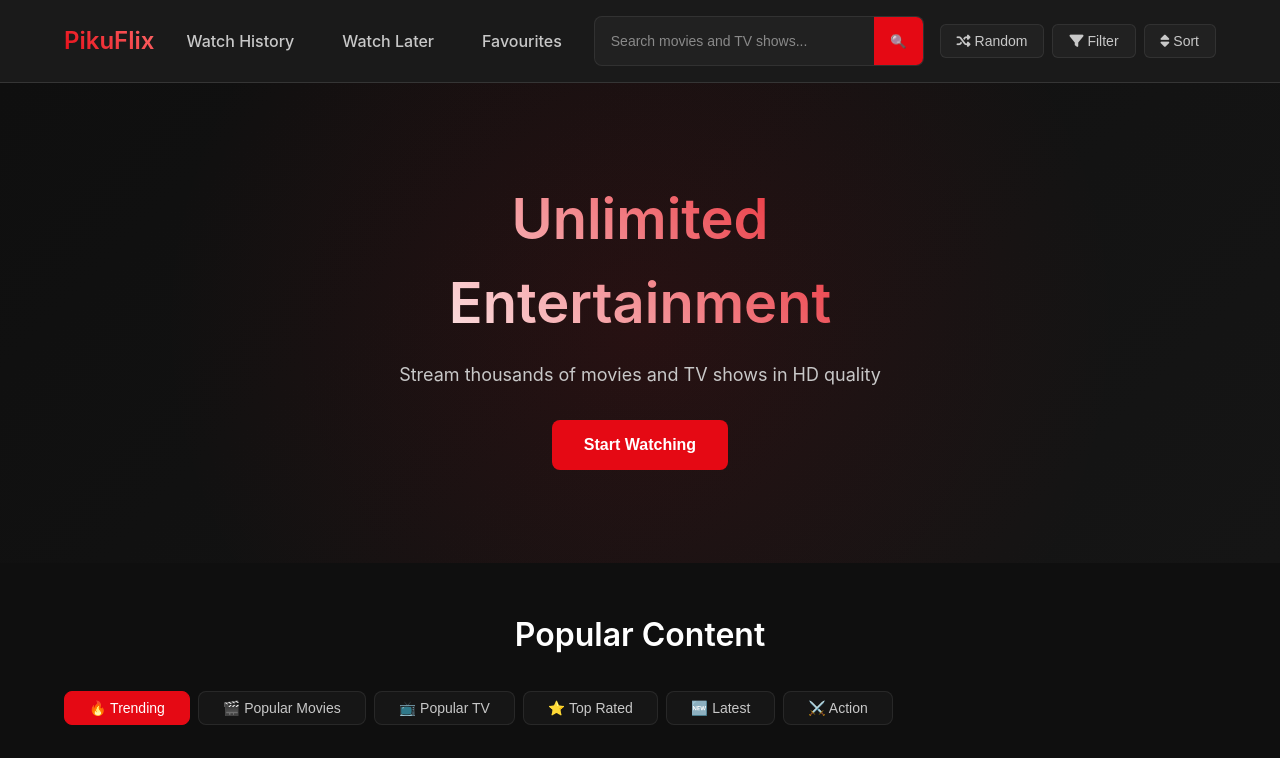
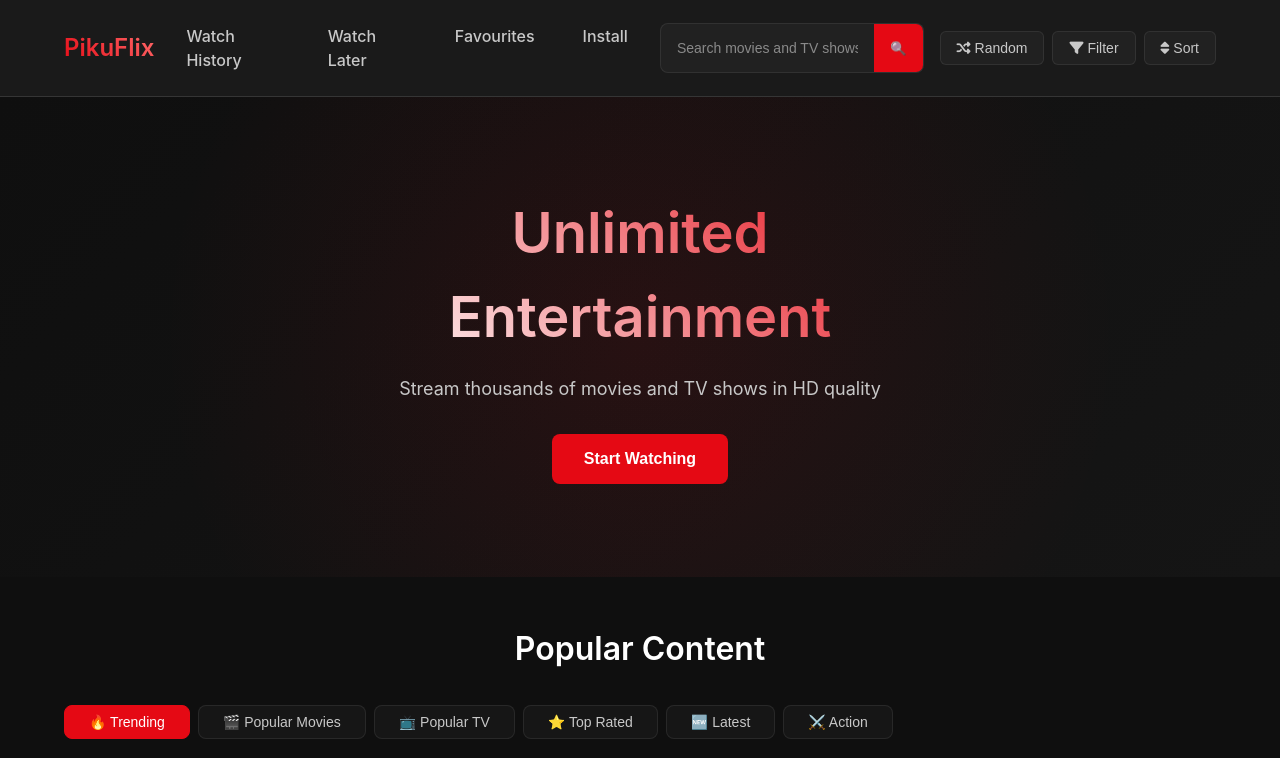
Before and after one commit to arooshbd2024/pikuflix, a plain HTML site: page index.html in a window 1280 px wide. Shown: the top 758 px of the page. Drawn offline with Linux system fonts and the light colour scheme.

Commit message:
Update index.html

```diff
--- a/index.html
+++ b/index.html
@@ -1036,6 +1036,7 @@ a:focus {
                 <a href="playlist/history.html" class="nav-link">Watch History</a>
                 <a href="playlist/watch-later.html" class="nav-link">Watch Later</a>
                 <a href="playlist/favourites.html" class="nav-link">Favourites</a>
+                <a href="install.html" class="nav-link">Install</a>
             </div>
             <div class="search-container">
                 <div class="search-bar">
```
